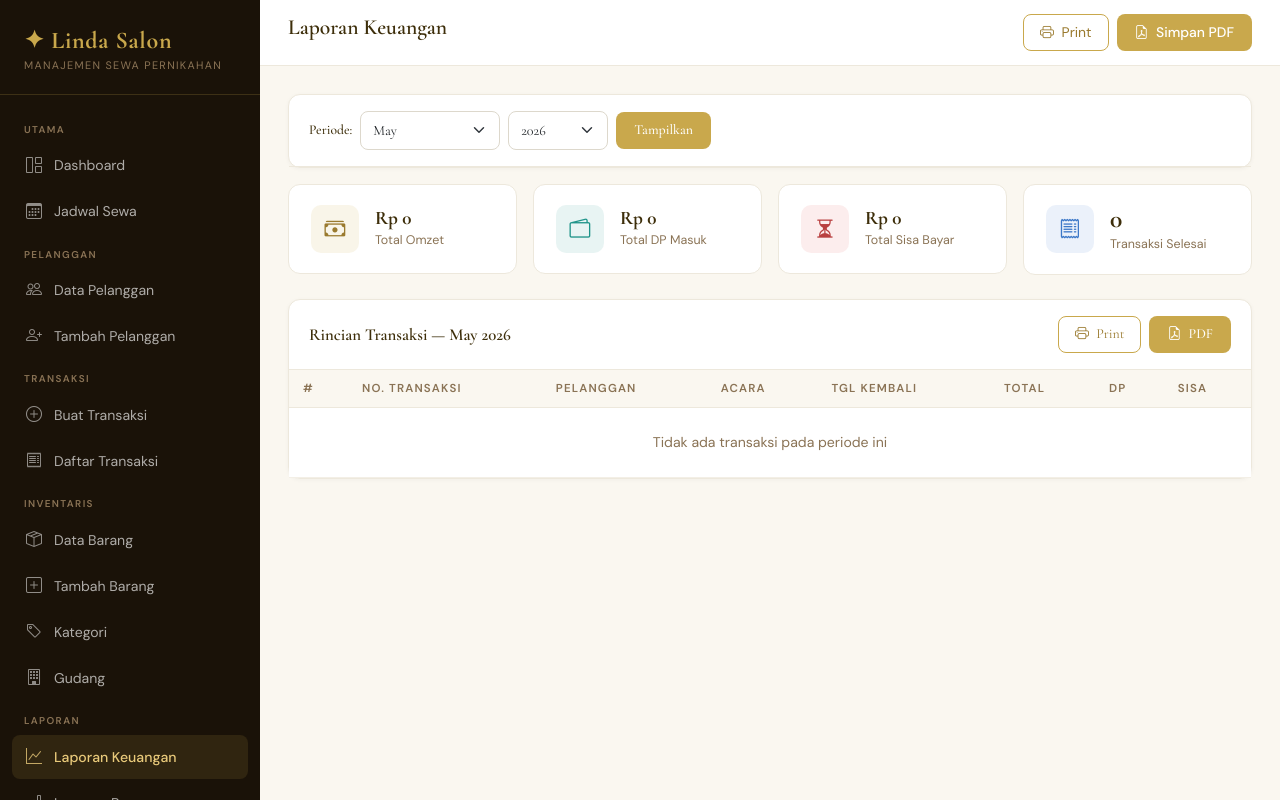
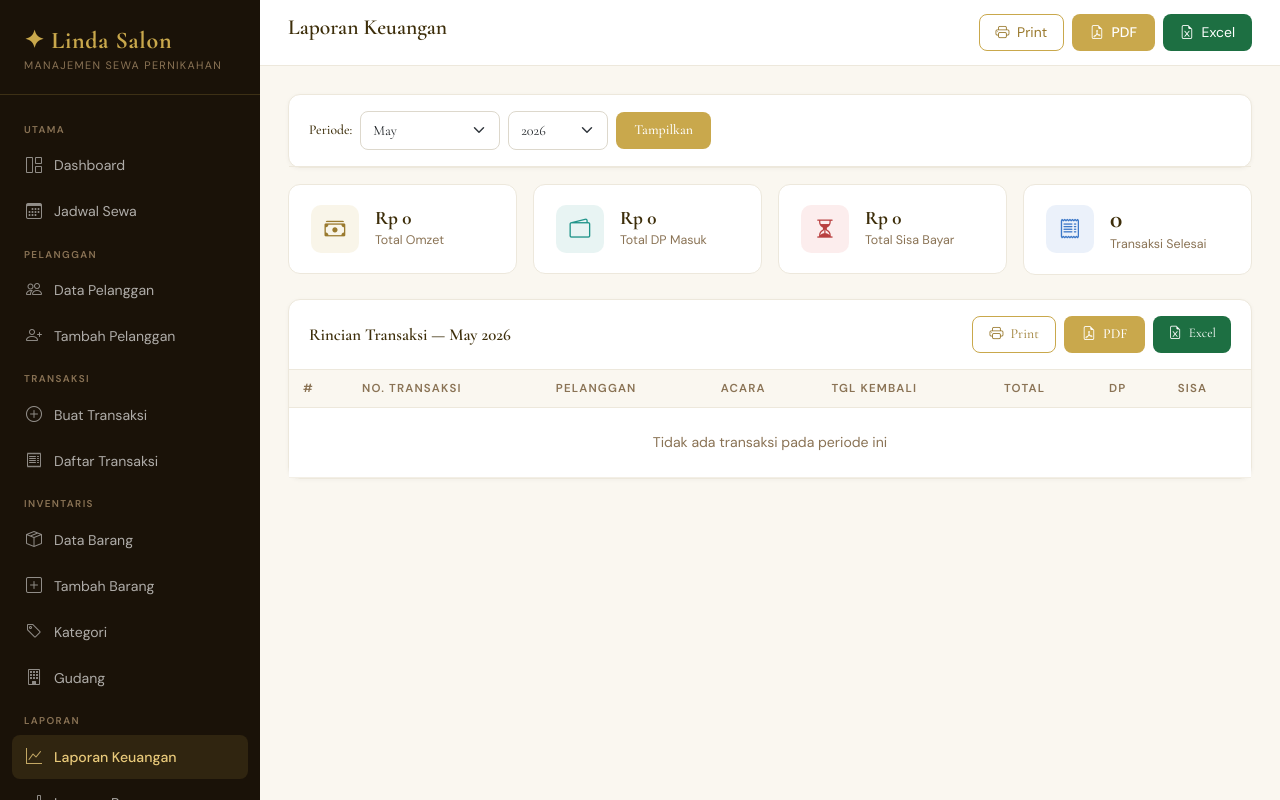
Before and after one commit to avifmuhamadtaufiq/linda_salon, a Django app: page /reports/keuangan/ in a window 1280 px wide. Run offline with Django 4.2, Linux system fonts and the light colour scheme; the visitor is signed in with stand-in values (Sample User, id 1); data that the repository does not hold is empty; some libraries are stand-ins or nearby versions.

Commit message:
menambahkan fitur export excel

```diff
--- a/apps/reports/views.py
+++ b/apps/reports/views.py
@@ -6,6 +6,9 @@ from django.utils import timezone
 from apps.transactions.models import Transaksi, DetailTransaksi
 from apps.inventory.models import Barang
 import datetime
+import openpyxl
+from openpyxl.styles import Font, PatternFill, Alignment, Border, Side
+from openpyxl.utils import get_column_letter
 
 
 def get_bulan_nama(bulan):
@@ -75,3 +78,304 @@ def laporan_barang(request):
     if is_pdf:
         return render(request, 'reports/barang_print.html', context)
     return render(request, 'reports/barang.html', context)
+
+
+def style_header(cell, bg_color='C9A84C', font_color='FFFFFF'):
+    """Helper untuk styling header cell"""
+    cell.font = Font(bold=True, color=font_color, size=11)
+    cell.fill = PatternFill(start_color=bg_color,
+        end_color=bg_color, fill_type='solid')
+    cell.alignment = Alignment(horizontal='center', vertical='center')
+    cell.border = Border(
+        left=Side(style='thin'),
+        right=Side(style='thin'),
+        top=Side(style='thin'),
+        bottom=Side(style='thin')
+    )
+
+
+def style_cell(cell, bold=False, align='left'):
+    """Helper untuk styling data cell"""
+    cell.font = Font(bold=bold, size=10)
+    cell.alignment = Alignment(horizontal=align, vertical='center')
+    cell.border = Border(
+        left=Side(style='thin'),
+        right=Side(style='thin'),
+        top=Side(style='thin'),
+        bottom=Side(style='thin')
+    )
+
+
+@login_required
+def laporan_keuangan(request):
+    bulan = int(request.GET.get('bulan', timezone.now().month))
+    tahun = int(request.GET.get('tahun', timezone.now().year))
+    is_print = request.GET.get('print', False)
+    is_pdf = request.GET.get('pdf', False)
+    is_excel = request.GET.get('excel', False)
+
+    transaksi = Transaksi.objects.filter(
+        status='selesai',
+        tanggal_kembali_aktual__year=tahun,
+        tanggal_kembali_aktual__month=bulan
+    )
+
+    total_omzet = transaksi.aggregate(
+        total=Sum('total_harga'))['total'] or 0
+    total_dp = transaksi.aggregate(
+        total=Sum('uang_muka'))['total'] or 0
+    total_sisa = transaksi.aggregate(
+        total=Sum('sisa_bayar'))['total'] or 0
+    total_transaksi = transaksi.count()
+
+    months = [(i, datetime.date(2000, i, 1).strftime('%B'))
+        for i in range(1, 13)]
+    years = list(range(timezone.now().year - 2, timezone.now().year + 2))
+
+    context = {
+        'total_omzet': total_omzet,
+        'total_dp': total_dp,
+        'total_sisa': total_sisa,
+        'total_transaksi': total_transaksi,
+        'transaksi_list': transaksi.order_by('tanggal_kembali_aktual'),
+        'bulan': bulan,
+        'tahun': tahun,
+        'bulan_nama': get_bulan_nama(bulan),
+        'months': months,
+        'years': years,
+        'is_print': is_print or is_pdf,
+        'generated_at': timezone.now(),
+    }
+
+    if is_excel:
+        return export_keuangan_excel(transaksi, bulan, tahun,
+            total_omzet, total_dp, total_sisa, total_transaksi)
+    if is_pdf:
+        return render(request, 'reports/keuangan_print.html', context)
+    return render(request, 'reports/keuangan.html', context)
+
+
+def export_keuangan_excel(transaksi, bulan, tahun,
+        total_omzet, total_dp, total_sisa, total_transaksi):
+    """Export laporan keuangan ke Excel"""
+    bulan_nama = get_bulan_nama(bulan)
+
+    wb = openpyxl.Workbook()
+    ws = wb.active
+    ws.title = f'Laporan {bulan_nama} {tahun}'
+
+    # ===== HEADER JUDUL =====
+    ws.merge_cells('A1:H1')
+    ws['A1'] = 'Linda Salon — Manajemen Sewa Perlengkapan Pernikahan'
+    ws['A1'].font = Font(bold=True, size=14, color='1A1208')
+    ws['A1'].alignment = Alignment(horizontal='center')
+
+    ws.merge_cells('A2:H2')
+    ws['A2'] = f'LAPORAN KEUANGAN — {bulan_nama.upper()} {tahun}'
+    ws['A2'].font = Font(bold=True, size=12, color='C9A84C')
+    ws['A2'].alignment = Alignment(horizontal='center')
+
+    ws.merge_cells('A3:H3')
+    ws['A3'] = f'Dicetak: {timezone.now().strftime("%d %B %Y %H:%M")} WIB'
+    ws['A3'].font = Font(size=9, color='8A7355')
+    ws['A3'].alignment = Alignment(horizontal='center')
+
+    # ===== SUMMARY =====
+    ws['A5'] = 'RINGKASAN'
+    ws['A5'].font = Font(bold=True, size=11, color='C9A84C')
+
+    summary_data = [
+        ('Total Omzet', f'Rp {int(total_omzet):,}'),
+        ('Total DP Masuk', f'Rp {int(total_dp):,}'),
+        ('Total Sisa Bayar', f'Rp {int(total_sisa):,}'),
+        ('Jumlah Transaksi', f'{total_transaksi} transaksi'),
+    ]
+
+    for i, (label, value) in enumerate(summary_data):
+        row = 6 + i
+        ws[f'A{row}'] = label
+        ws[f'A{row}'].font = Font(size=10, color='8A7355')
+        ws[f'B{row}'] = value
+        ws[f'B{row}'].font = Font(bold=True, size=10)
+
+    # ===== HEADER TABEL =====
+    header_row = 12
+    headers = [
+        'No', 'No. Transaksi', 'Pelanggan',
+        'Acara', 'Tgl Sewa', 'Tgl Kembali',
+        'Total', 'DP', 'Sisa Bayar'
+    ]
+    ws.merge_cells(f'A{header_row - 1}:I{header_row - 1}')
+    ws[f'A{header_row - 1}'] = 'RINCIAN TRANSAKSI'
+    ws[f'A{header_row - 1}'].font = Font(bold=True, size=11, color='C9A84C')
+
+    for col, header in enumerate(headers, 1):
+        cell = ws.cell(row=header_row, column=col, value=header)
+        style_header(cell)
+
+    # ===== DATA =====
+    for idx, trx in enumerate(transaksi.order_by(
+            'tanggal_kembali_aktual'), 1):
+        row = header_row + idx
+        data = [
+            idx,
+            trx.no_transaksi,
+            trx.pelanggan_nama,
+            trx.acara or '-',
+            trx.tanggal_sewa.strftime('%d/%m/%Y'),
+            trx.tanggal_kembali_aktual.strftime('%d/%m/%Y') if trx.tanggal_kembali_aktual else '-',
+            int(trx.total_harga),
+            int(trx.uang_muka),
+            int(trx.sisa_bayar),
+        ]
+        for col, value in enumerate(data, 1):
+            cell = ws.cell(row=row, column=col, value=value)
+            style_cell(cell,
+                align='center' if col in [1, 5, 6] else 'left')
+            # Warna alternating row
+            if idx % 2 == 0:
+                cell.fill = PatternFill(start_color='FAF7F0',
+                    end_color='FAF7F0', fill_type='solid')
+
+    # ===== TOTAL ROW =====
+    total_row = header_row + total_transaksi + 1
+    ws.cell(row=total_row, column=1, value='').border = Border(
+        top=Side(style='double'))
+    ws.merge_cells(
+        f'A{total_row}:F{total_row}')
+    total_label = ws.cell(row=total_row,
+        column=1, value='TOTAL')
+    total_label.font = Font(bold=True, size=11)
+    total_label.alignment = Alignment(horizontal='right')
+    total_label.fill = PatternFill(start_color='FAF7F0',
+        end_color='FAF7F0', fill_type='solid')
+
+    for col, value in enumerate(
+            [int(total_omzet), int(total_dp), int(total_sisa)], 7):
+        cell = ws.cell(row=total_row, column=col, value=value)
+        style_cell(cell, bold=True)
+        cell.fill = PatternFill(start_color='FFF8E7',
+            end_color='FFF8E7', fill_type='solid')
+
+    # ===== LEBAR KOLOM =====
+    col_widths = [5, 20, 25, 20, 12, 12, 18, 18, 18]
+    for i, width in enumerate(col_widths, 1):
+        ws.column_dimensions[get_column_letter(i)].width = width
+
+    # ===== ROW HEIGHT =====
+    ws.row_dimensions[1].height = 25
+    ws.row_dimensions[2].height = 20
+    ws.row_dimensions[header_row].height = 20
+
+    # ===== RESPONSE =====
+    response = HttpResponse(
+        content_type='application/vnd.openxmlformats-officedocument.spreadsheetml.sheet'
+    )
+    response['Content-Disposition'] = (
+        f'attachment; filename="laporan_keuangan_{bulan_nama}_{tahun}.xlsx"'
+    )
+    wb.save(response)
+    return response
+
+
+@login_required
+def laporan_barang(request):
+    is_print = request.GET.get('print', False)
+    is_pdf = request.GET.get('pdf', False)
+    is_excel = request.GET.get('excel', False)
+
+    detail = DetailTransaksi.objects.select_related(
+        'barang', 'barang__kategori'
+    ).values(
+        'barang__id', 'barang__nama', 'barang__kode',
+        'barang__kategori__nama'
+    ).annotate(
+        total_disewa=Sum('jumlah'),
+        total_transaksi=Count('transaksi', distinct=True),
+        total_pendapatan=Sum('subtotal')
+    ).order_by('-total_disewa')
+
+    context = {
+        'detail_list': detail,
+        'is_print': is_print or is_pdf,
+        'generated_at': timezone.now(),
+    }
+
+    if is_excel:
+        return export_barang_excel(detail)
+    if is_pdf:
+        return render(request, 'reports/barang_print.html', context)
+    return render(request, 'reports/barang.html', context)
+
+
+def export_barang_excel(detail):
+    """Export laporan barang ke Excel"""
+    wb = openpyxl.Workbook()
+    ws = wb.active
+    ws.title = 'Laporan Barang'
+
+    # ===== HEADER JUDUL =====
+    ws.merge_cells('A1:G1')
+    ws['A1'] = 'Linda Salon — Manajemen Sewa Perlengkapan Pernikahan'
+    ws['A1'].font = Font(bold=True, size=14, color='1A1208')
+    ws['A1'].alignment = Alignment(horizontal='center')
+
+    ws.merge_cells('A2:G2')
+    ws['A2'] = 'LAPORAN POPULARITAS BARANG'
+    ws['A2'].font = Font(bold=True, size=12, color='C9A84C')
+    ws['A2'].alignment = Alignment(horizontal='center')
+
+    ws.merge_cells('A3:G3')
+    ws['A3'] = f'Dicetak: {timezone.now().strftime("%d %B %Y %H:%M")} WIB'
+    ws['A3'].font = Font(size=9, color='8A7355')
+    ws['A3'].alignment = Alignment(horizontal='center')
+
+    # ===== HEADER TABEL =====
+    header_row = 5
+    headers = [
+        'No', 'Kode', 'Nama Barang',
+        'Kategori', 'Total Disewa',
+        'Jumlah Transaksi', 'Total Pendapatan'
+    ]
+    for col, header in enumerate(headers, 1):
+        cell = ws.cell(row=header_row, column=col, value=header)
+        style_header(cell)
+
+    # ===== DATA =====
+    for idx, item in enumerate(detail, 1):
+        row = header_row + idx
+        data = [
+            idx,
+            item['barang__kode'],
+            item['barang__nama'],
+            item['barang__kategori__nama'] or '-',
+            item['total_disewa'],
+            item['total_transaksi'],
+            int(item['total_pendapatan'] or 0),
+        ]
+        for col, value in enumerate(data, 1):
+            cell = ws.cell(row=row, column=col, value=value)
+            style_cell(cell,
+                align='center' if col in [1, 5, 6] else 'left')
+            if idx % 2 == 0:
+                cell.fill = PatternFill(start_color='FAF7F0',
+                    end_color='FAF7F0', fill_type='solid')
+
+    # ===== LEBAR KOLOM =====
+    col_widths = [5, 12, 30, 20, 15, 18, 20]
+    for i, width in enumerate(col_widths, 1):
+        ws.column_dimensions[get_column_letter(i)].width = width
+
+    ws.row_dimensions[1].height = 25
+    ws.row_dimensions[2].height = 20
+    ws.row_dimensions[header_row].height = 20
+
+    # ===== RESPONSE =====
+    response = HttpResponse(
+        content_type='application/vnd.openxmlformats-officedocument.spreadsheetml.sheet'
+    )
+    response['Content-Disposition'] = (
+        'attachment; filename="laporan_barang.xlsx"'
+    )
+    wb.save(response)
+    return response
--- a/templates/reports/keuangan.html
+++ b/templates/reports/keuangan.html
@@ -3,11 +3,19 @@
 {% block page_title %}Laporan Keuangan{% endblock %}
 
 {% block topbar_actions %}
-<a href="?bulan={{ bulan }}&tahun={{ tahun }}&print=1" target="_blank" class="btn btn-outline-gold btn-sm">
+<a href="?bulan={{ bulan }}&tahun={{ tahun }}&print=1"
+    target="_blank" class="btn btn-outline-gold btn-sm">
     <i class="bi bi-printer me-1"></i> Print
 </a>
-<a href="?bulan={{ bulan }}&tahun={{ tahun }}&pdf=1" target="_blank" class="btn btn-gold btn-sm">
-    <i class="bi bi-file-earmark-pdf me-1"></i> Simpan PDF
+<a href="?bulan={{ bulan }}&tahun={{ tahun }}&pdf=1"
+    target="_blank" class="btn btn-gold btn-sm">
+    <i class="bi bi-file-earmark-pdf me-1"></i> PDF
+</a>
+<a href="?bulan={{ bulan }}&tahun={{ tahun }}&excel=1"
+    class="btn btn-sm"
+    style="background:#1D6F42; color:white; border-radius:8px;
+    padding:7px 16px; font-size:0.87rem;">
+    <i class="bi bi-file-earmark-excel me-1"></i> Excel
 </a>
 {% endblock %}
 
@@ -74,11 +82,19 @@
     <div class="card-header d-flex align-items-center justify-content-between">
         <span>Rincian Transaksi — {{ bulan_nama }} {{ tahun }}</span>
         <div class="d-flex gap-2">
-            <a href="?bulan={{ bulan }}&tahun={{ tahun }}&print=1" target="_blank" class="btn btn-outline-gold btn-sm">
+            <a href="?bulan={{ bulan }}&tahun={{ tahun }}&print=1"
+                target="_blank" class="btn btn-outline-gold btn-sm">
                 <i class="bi bi-printer me-1"></i> Print
             </a>
-            <a href="?bulan={{ bulan }}&tahun={{ tahun }}&pdf=1" target="_blank" class="btn btn-gold btn-sm">
+            <a href="?bulan={{ bulan }}&tahun={{ tahun }}&pdf=1"
+                target="_blank" class="btn btn-gold btn-sm">
                 <i class="bi bi-file-earmark-pdf me-1"></i> PDF
+            </a>
+            <a href="?bulan={{ bulan }}&tahun={{ tahun }}&excel=1"
+                class="btn btn-sm"
+                style="background:#1D6F42; color:white; border-radius:8px;
+                padding:7px 14px; font-size:0.83rem;">
+                <i class="bi bi-file-earmark-excel me-1"></i> Excel
             </a>
         </div>
     </div>
```
Also changed, not shown: requirements.txt (+7 -2 lines), templates/reports/barang.html (+6 -1 lines).
